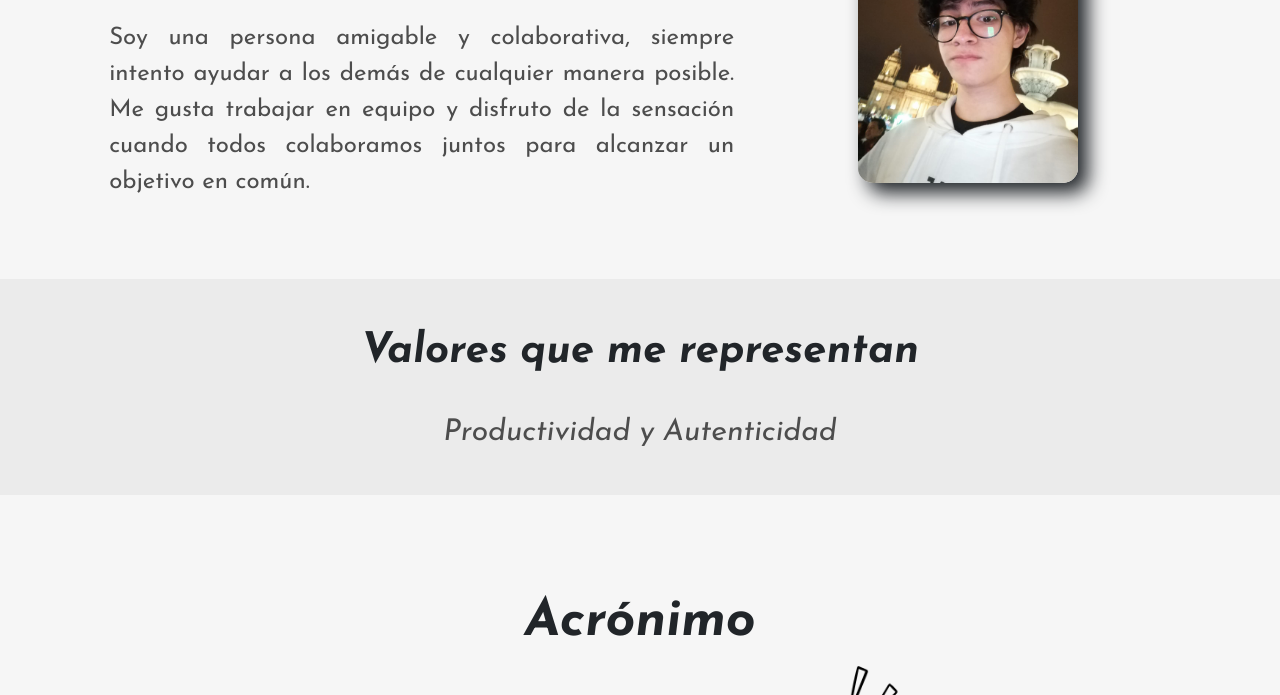
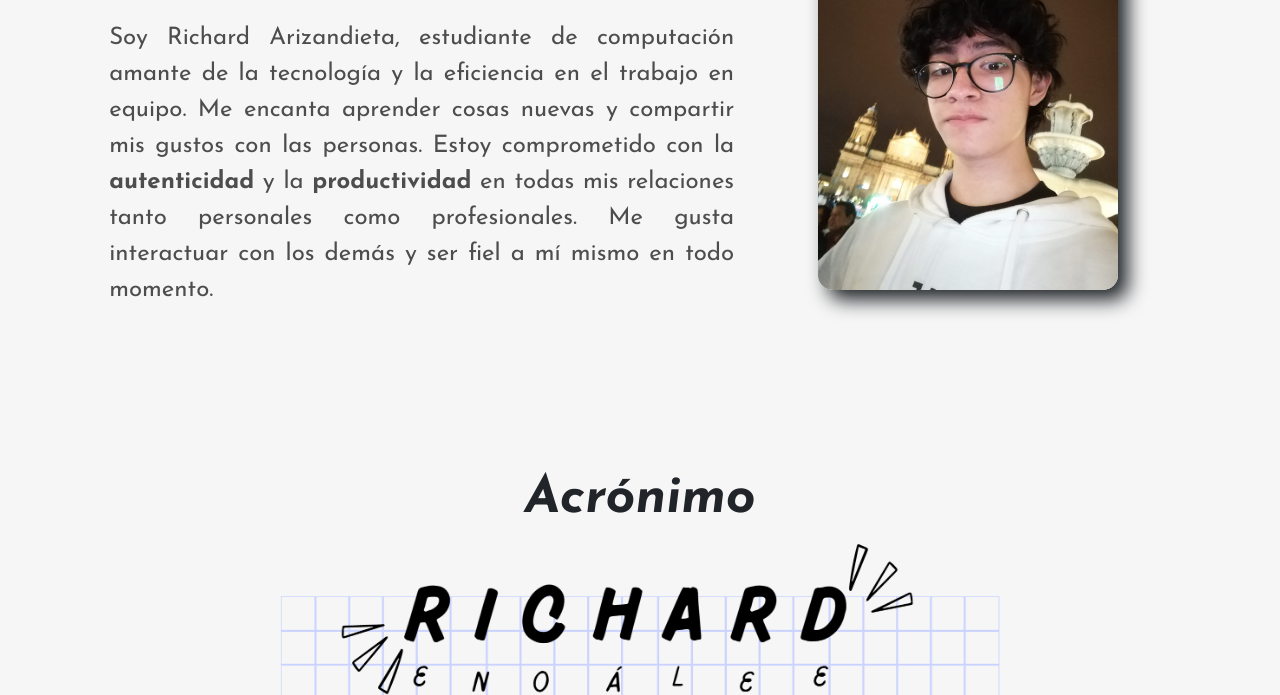
Before and after one commit to NatsumiStyles/Proyecto-de-Vida-2023, a plain HTML site: page sobremi.html in a window 1280 px wide. Shown: the part 454-1149 px from the top of the page. Drawn offline with nearby package versions, Linux system fonts and the light colour scheme.

Commit message:
Cambio de información
Aumento de tamaño de fuente, se cambió la información en la sección "Personalidad" y se eliminó la columna de "Valores que me representan".

```diff
--- a/css/styles.css
+++ b/css/styles.css
@@ -12,7 +12,7 @@ body{
 }
 
 .card-text{
-    font-size: 17px;
+    font-size: 20px;
 }
 
 #footerContent{
--- a/sobremi.html
+++ b/sobremi.html
@@ -82,9 +82,11 @@
                     <br><br><br><br><br>
                     <h1 style="font-weight:bolder; font-style: oblique; font-size: 42px;">Personalidad</h1>
                     <br>
-                    <p class="info2" style="font-size: 24px; text-align: justify;">Soy una persona amigable y colaborativa, siempre intento ayudar a los
-                      demás de cualquier manera posible. Me gusta trabajar en equipo y disfruto
-                      de la sensación cuando todos colaboramos juntos para alcanzar un objetivo en común.</p>
+                    <p class="info2" style="font-size: 24px; text-align: justify;">Soy Richard Arizandieta, estudiante de computación
+                      amante de la tecnología y la eficiencia en el trabajo en equipo. Me encanta aprender cosas nuevas y compartir mis gustos con las personas.
+                      Estoy comprometido con la <strong>autenticidad</strong> y la <strong>productividad</strong> en todas mis relaciones tanto personales como profesionales.
+                      Me gusta interactuar con los demás y ser fiel a mí mismo en todo momento.</p>
+                      <br><br>
                     </div>
 
               <!--Der-->
@@ -92,30 +94,14 @@
               <div class="col">
                     <br><br><br>
                       <center>
-                        <img style="border-radius: 15px; box-shadow: 10px 10px 19px;" src="imgs/fotomia.png" width="220px" alt="Richard Arizandieta - Fotografía de diciembre, 2022">
+                        <img style="border-radius: 15px; box-shadow: 10px 10px 19px;" src="imgs/fotomia.png" width="300px" alt="Richard Arizandieta - Fotografía de diciembre, 2022">
                       </center>
                     <br>
                     <br>
-                    <br><br>
+                    <br>
               </div>
               <div class="col-1"></div>
 
-        </div>
-
-      <!--LINEA2-->
-        <div class="row fila2" style="background-color: #ebebeb;">
-                <div class="col">
-                    <center>
-                        <br><br>
-                        <h1 class="imagine3" style="font-style: oblique; font-size: 42px;">Valores que me representan</h1>
-
-                      <br>
-
-                      <p class="info 2" style="font-style: oblique; font-size: 30px;">
-                        Productividad y Autenticidad
-                      </p>
-                      <br>
-                </div>
         </div>
 
       <!--LINEA3-->
```
Also changed, not shown: MisVis.html (+2 -2 lines), metas.html (+1 -1 lines).
